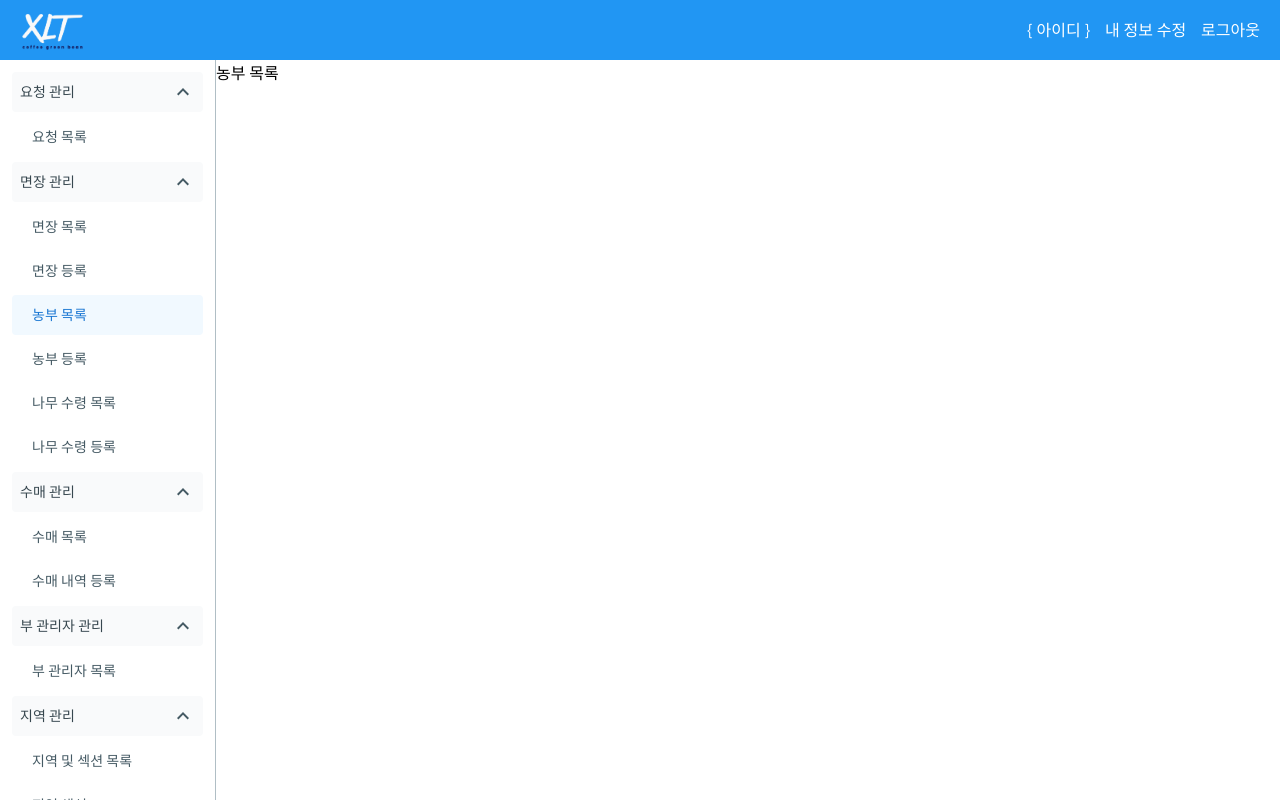
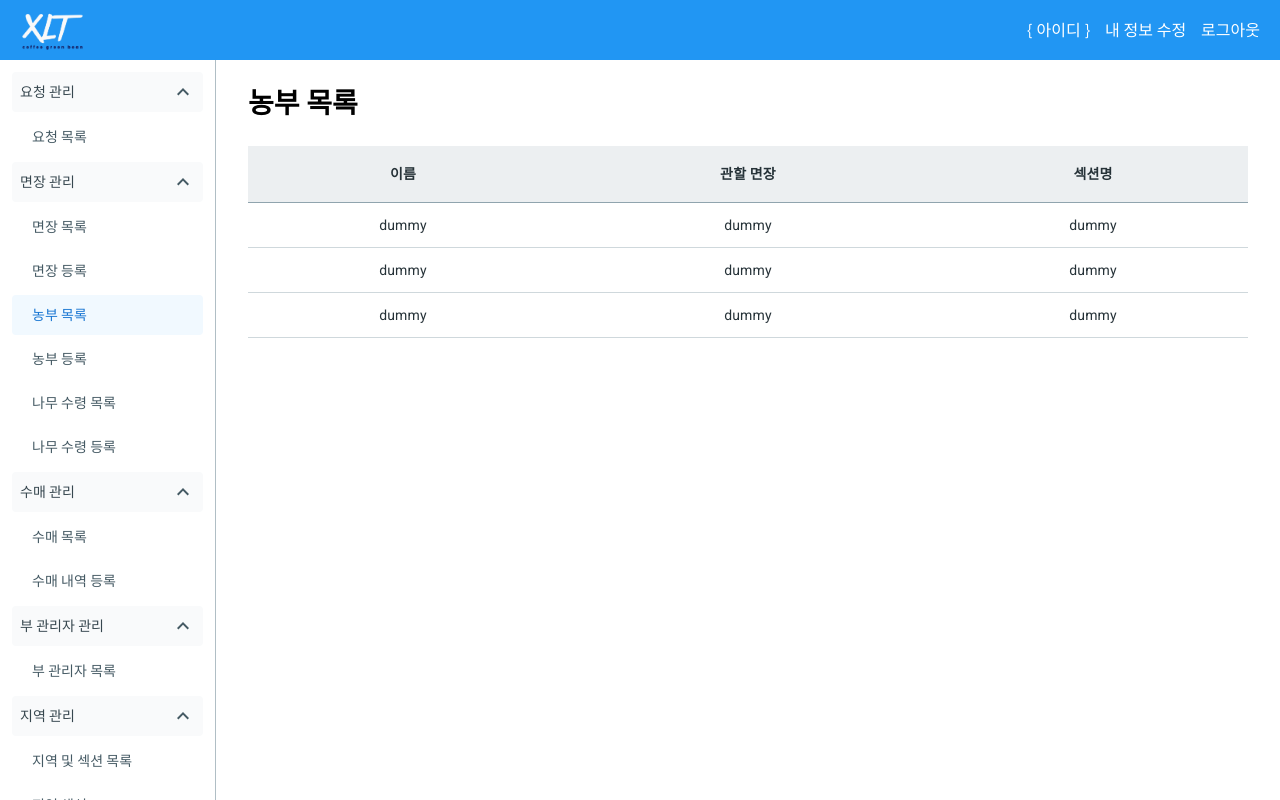
Before and after one commit to media-art-nation/coffee-frontend, a React (Vite) app: page /village-heads/farmers in a window 1280 px wide. Built offline with nearby package versions, Linux system fonts and the light colour scheme; a web font is replaced by a local one.

Commit message:
[feat] 농부 목록 화면 레이아웃 구현

```diff
--- a/src/pages/Farmers/FarmerList/index.tsx
+++ b/src/pages/Farmers/FarmerList/index.tsx
@@ -1,7 +1,41 @@
-import { Stack } from '@mui/material';
+import { Stack, TableCell, TableRow } from '@mui/material';
 
+import PageLayout from '@/components/PageLayout';
+import Table from '@/components/Table';
+import Title from '@/components/Title';
+
+interface TDummy {
+    name: string;
+    villageHeader: string;
+    section: string;
+}
 const FarmerList = () => {
-    return <Stack sx={{ width: '100%' }}>농부 목록</Stack>;
+    const dummy = [
+        { name: 'dummy', villageHeader: 'dummy', section: 'dummy' },
+        { name: 'dummy', villageHeader: 'dummy', section: 'dummy' },
+        { name: 'dummy', villageHeader: 'dummy', section: 'dummy' },
+    ];
+    const renderRow = (row: TDummy) => {
+        return (
+            <TableRow>
+                <TableCell>{row.name}</TableCell>
+                <TableCell>{row.villageHeader}</TableCell>
+                <TableCell>{row.section}</TableCell>
+            </TableRow>
+        );
+    };
+    return (
+        <Stack>
+            <Title title="농부 목록" />
+            <PageLayout>
+                <Table
+                    headData={['이름', '관할 면장', '섹션명']}
+                    bodyData={dummy}
+                    renderRow={renderRow}
+                />
+            </PageLayout>
+        </Stack>
+    );
 };
 
 export default FarmerList;
```
